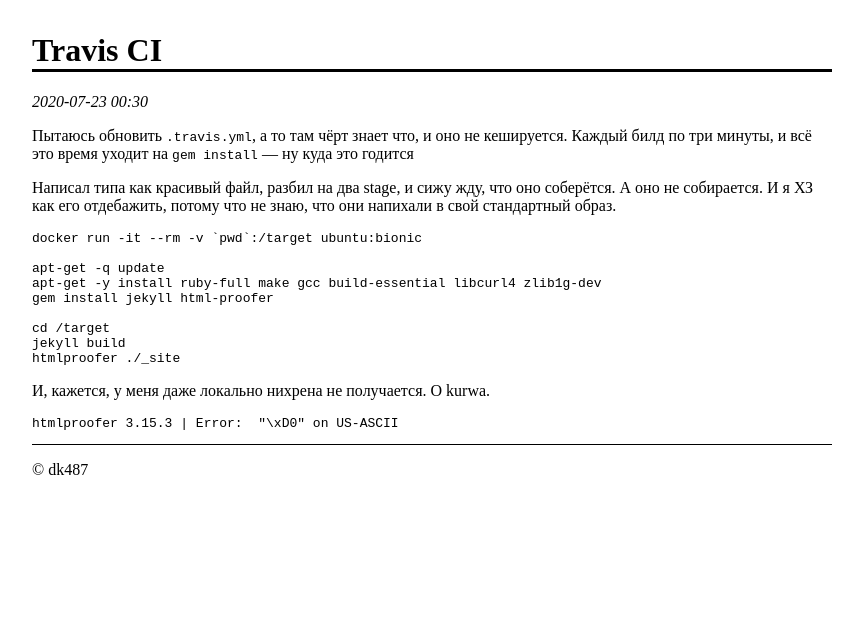
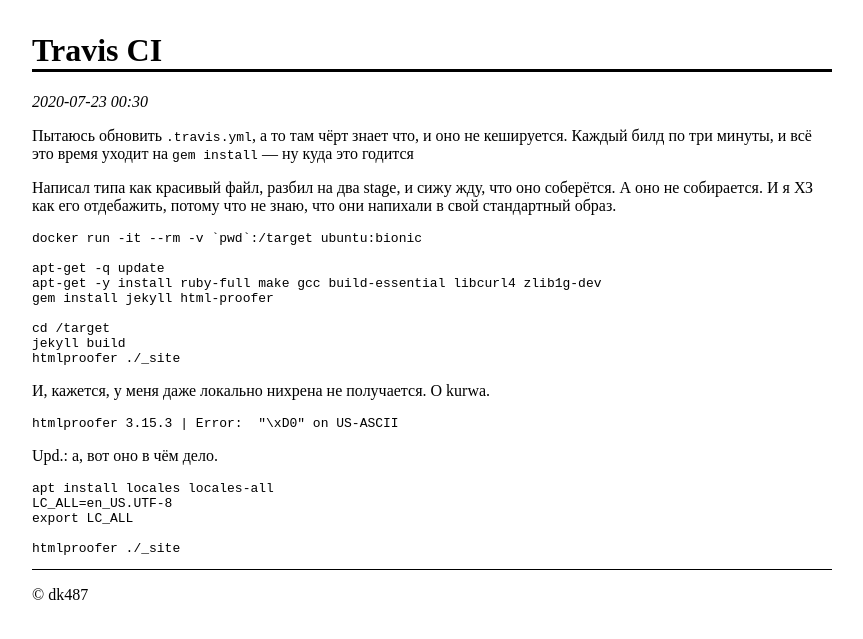
Before and after one commit to dk487/test.de.co.ua, a Jekyll site: the page built from _posts/2020-07-23-travis.markdown, in a window 1280 px wide. Shown: the top 639 px of the page, without its empty margins (208-1071 px from the left). Built offline with Jekyll 4.4.1, drawn with Linux system fonts in a browser that asks for light colours.

Commit message:
Post update

````diff
--- a/_posts/2020-07-23-travis.markdown
+++ b/_posts/2020-07-23-travis.markdown
@@ -23,3 +23,13 @@
 ```
 htmlproofer 3.15.3 | Error:  "\xD0" on US-ASCII
 ```
+
+Upd.: а, вот оно в чём дело.
+
+```
+apt install locales locales-all
+LC_ALL=en_US.UTF-8
+export LC_ALL
+
+htmlproofer ./_site
+```
````
